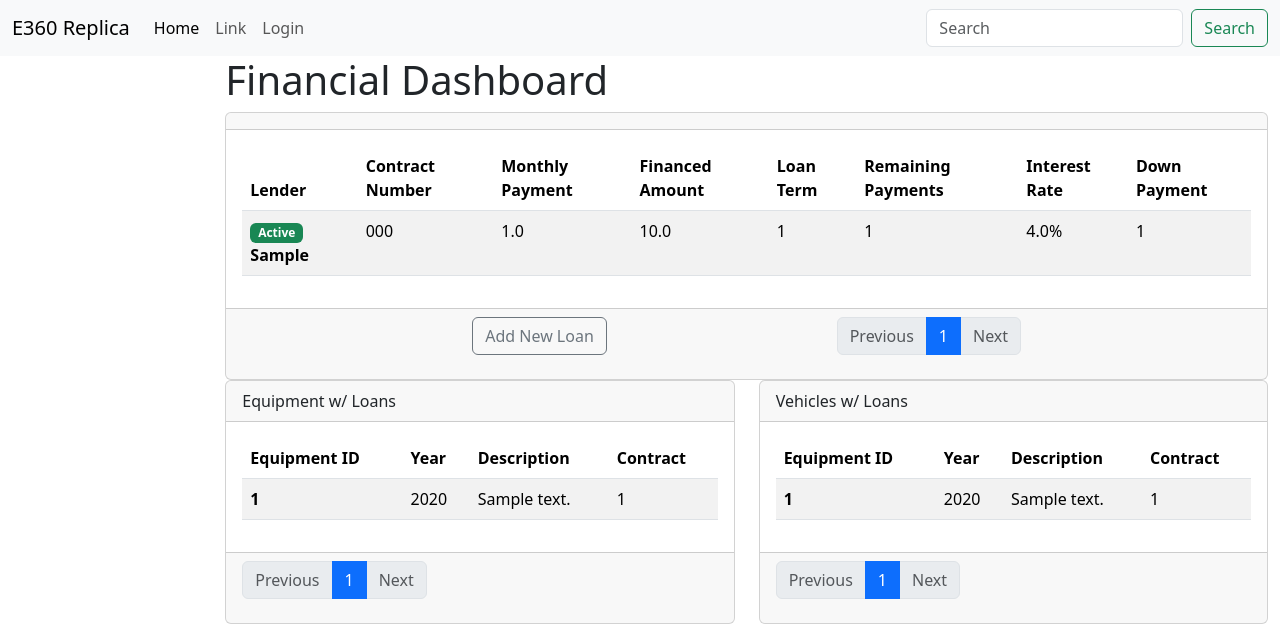
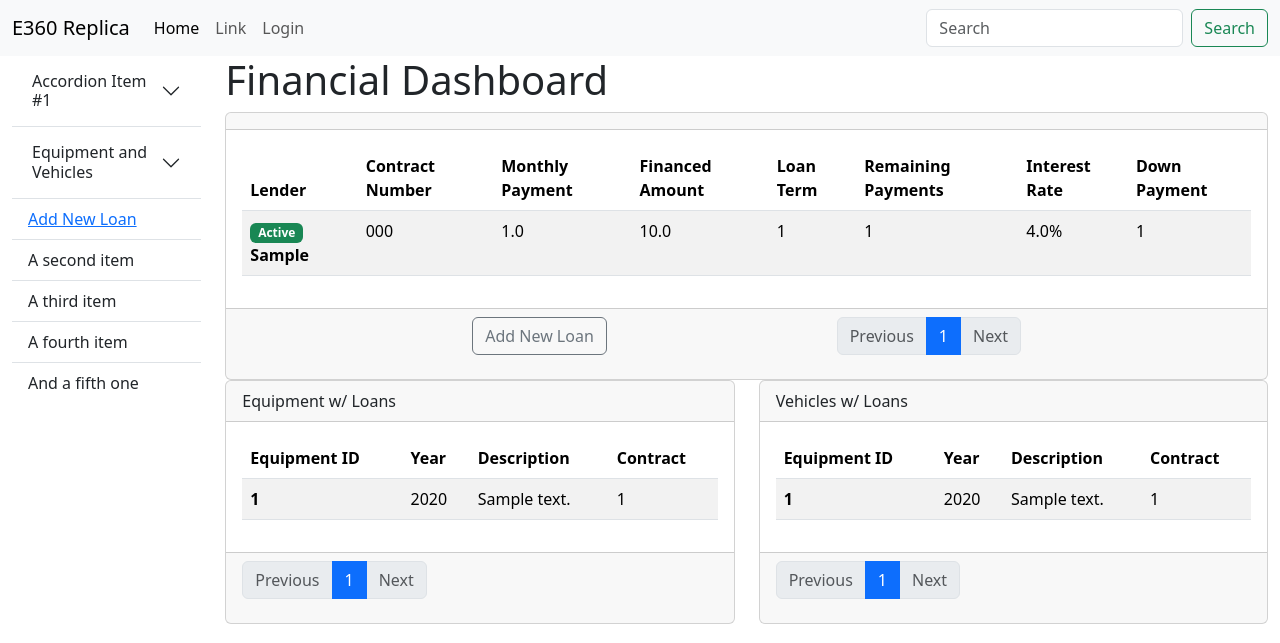
Before and after one commit to codebypaul/e360_replacement, a Django app: page /administrator/finance-dashboard/ in a window 1280 px wide. Shown: the top 643 px of the page. Run offline with Django 5.2, Linux system fonts and the light colour scheme; tables that the repository leaves empty hold one stand-in row (values such as "Sample post").

Commit message:
updated to the financial dashboard view

```diff
--- a/e360/templates/admin/dashboards/financial.html
+++ b/e360/templates/admin/dashboards/financial.html
@@ -6,8 +6,76 @@ Dashboard : Financial
 
 {% block content %}
 <div class="container-fluid">
+
     <div class="row">
-        <div class="col-2"></div>
+
+        <div class="col-2">
+            <div class="accordion accordion-flush" id="accordionFlushExample">
+                <div class="accordion-item">
+                  <h2 class="accordion-header">
+                    <button class="accordion-button collapsed" type="button" data-bs-toggle="collapse" data-bs-target="#flush-collapseOne" aria-expanded="false" aria-controls="flush-collapseOne">
+                      Accordion Item #1
+                    </button>
+                  </h2>
+                  <div id="flush-collapseOne" class="accordion-collapse collapse" data-bs-parent="#accordionFlushExample">
+                    <div class="accordion-body">
+                        <ul class="list-group list-group-flush">
+                            <li class="list-group-item">An item</li>
+                            <li class="list-group-item">A second item</li>
+                            <li class="list-group-item">A third item</li>
+                            <li class="list-group-item">A fourth item</li>
+                            <li class="list-group-item">And a fifth one</li>
+                          </ul>
+                    </div>
+                  </div>
+                </div>
+                <div class="accordion-item">
+                  <h2 class="accordion-header">
+                    <button class="accordion-button collapsed" type="button" data-bs-toggle="collapse" data-bs-target="#flush-collapseTwo" aria-expanded="false" aria-controls="flush-collapseTwo">
+                      Equipment and Vehicles
+                    </button>
+                  </h2>
+                  <div id="flush-collapseTwo" class="accordion-collapse collapse" data-bs-parent="#accordionFlushExample">
+                    <div class="accordion-body">
+                        <ul class="list-group list-group-flush">
+                            <li class="list-group-item"><a href="">Loan</a></li>
+                            <li class="list-group-item">A second item</li>
+                            <li class="list-group-item">A third item</li>
+                            <li class="list-group-item">A fourth item</li>
+                            <li class="list-group-item">And a fifth one</li>
+                          </ul>
+                    </div>
+                  </div>
+                </div>
+
+                <!-- <div class="accordion-item">
+                  <h2 class="accordion-header">
+                    <button class="accordion-button collapsed" type="button" data-bs-toggle="collapse" data-bs-target="#flush-collapseThree" aria-expanded="false" aria-controls="flush-collapseThree">
+                      Accordion Item #3
+                    </button>
+                  </h2>
+                  <div id="flush-collapseThree" class="accordion-collapse collapse" data-bs-parent="#accordionFlushExample">
+                    <div class="accordion-body">
+                        <ul class="list-group list-group-flush">
+                            <li class="list-group-item"><a href=""></a></li>
+                            <li class="list-group-item">A second item</li>
+                            <li class="list-group-item">A third item</li>
+                            <li class="list-group-item">A fourth item</li>
+                            <li class="list-group-item">And a fifth one</li>
+                          </ul>
+                    </div>
+                  </div>
+                </div> -->
+                <ul class="list-group list-group-flush">
+                    <li class="list-group-item"><a href="{% url 'add new loan' %}">Add New Loan</a></li>
+                    <li class="list-group-item">A second item</li>
+                    <li class="list-group-item">A third item</li>
+                    <li class="list-group-item">A fourth item</li>
+                    <li class="list-group-item">And a fifth one</li>
+                  </ul>
+              </div>
+        </div>
+
         <div class="col-10">
             <h1>Financial Dashboard</h1>
             <div class="row">
--- a/e360/templates/financial/loan_form.html
+++ b/e360/templates/financial/loan_form.html
@@ -9,12 +9,14 @@ Add a New Loan
     <div class="row">
         <div class="col">
             <div class="card">
-                <div class="card-header"></div>
+                <div class="card-header text-center">
+                    <h2>Add a New Loan</h2>
+                </div>
                 <div class="card-body">
                     <form method="POST" action="">
                         {% csrf_token %}
                         {{form.as_p}}
-                        <button class="btn btn-outline-primary" type="submit">Submit Laon Data</button>
+                        <button class="btn btn-outline-primary" type="submit">Submit Loan Data</button>
                     </form>
                 </div>
             </div>
```
